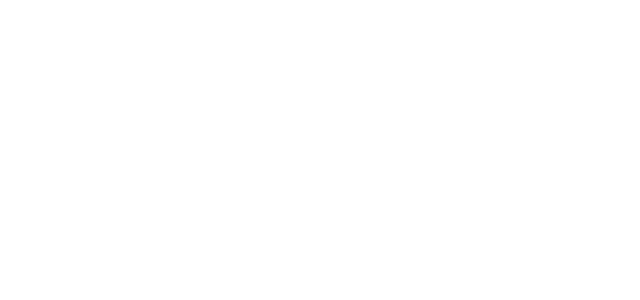
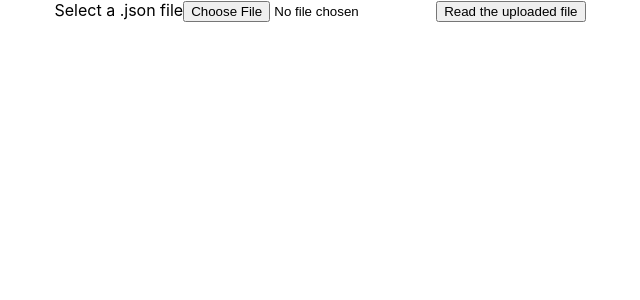
Before and after one commit to NiekRottier/Data-reviewer, a React (Create React App) app: page / in a window 1280 px wide. Shown: the top 300 px of the page, without its empty margins (320-960 px from the left). Built offline with nearby package versions, Linux system fonts and the light colour scheme.

Commit message:
Able to upload JSON files and store their content

```diff
--- a/src/App.jsx
+++ b/src/App.jsx
@@ -1,8 +1,49 @@
+import { useEffect, useState } from 'react';
 import './styles/App.scss';
 
 function App() {
+  const [uploadedFile, setUploadedFile] = useState()
+  const [fileJson, setFileJson] = useState()
+  const [isFileUploaded, setIsFileUploaded] = useState(false)
+
+  function handleChange(event) {
+    console.log('Uploading file...')
+
+    setUploadedFile(event.target.files[0]);
+		setIsFileUploaded(true);
+    console.log(event.target.files[0]);
+
+    console.log('File has been uploaded.')
+  }
+
+  function readJsonFile() {
+    if (isFileUploaded) {
+      console.log('Reading the uploaded file...')
+
+      const blob = new Blob([uploadedFile], {type:"application/json"});
+
+      let reader = new FileReader()
+      reader.addEventListener("load", () => {
+        setFileJson(JSON.parse(reader.result))
+      })
+
+      reader.readAsText(blob)
+
+      console.log('Put the JSON content into a State')
+    } else {
+      console.log('No file has been uploaded.')
+    }
+  }
+
+  useEffect(() => {
+    console.log(fileJson);
+  }, [fileJson])
+
   return (
     <div className="App">
+      <label htmlFor="file">Select a .json file</label>
+      <input type="file" name="file" id="fileInput" accept='.json' onChange={handleChange} />
+      <button id="upload" onClick={readJsonFile}>Read the uploaded file</button>
     </div>
   );
 }
```
